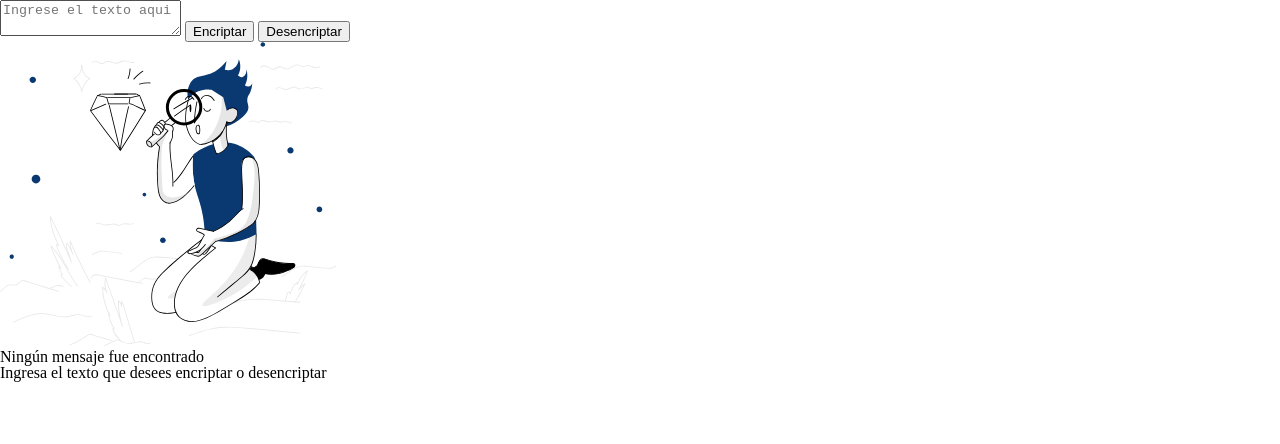
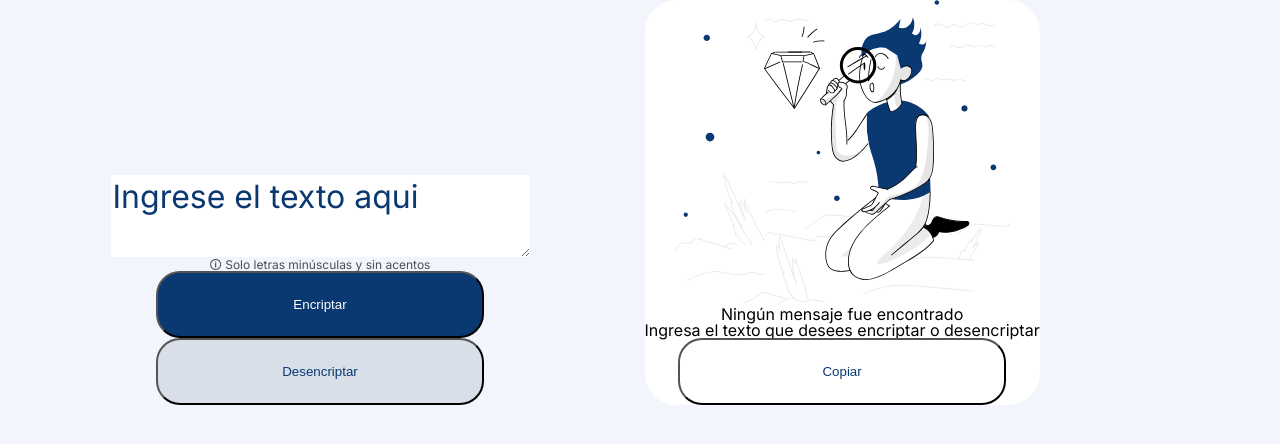
Before and after one commit to GeraOSF/encriptacion-texto, a plain HTML site: page index.html in a window 1280 px wide. Drawn offline with Linux system fonts and the light colour scheme.

Commit message:
Avance del estilo de la pagina modificando html y css

```diff
--- a/css/style.css
+++ b/css/style.css
@@ -1,3 +1,62 @@
+body {
+    background: #F3F5FC;
+    font-family: 'Inter', sans-serif;
+}
+
+.entrada-datos {
+    display: inline-block;
+    width: 50%;
+    height: 100%;
+    text-align: center;
+    margin: 0 auto;
+}
+
+.text-in {
+    border: none;
+    font-family: 'Inter', sans-serif;
+    font-size: 32px;
+    color: #0A3871;
+}
+
+.text-in::placeholder {
+    color: #0A3871;
+}
+
+.nota {
+    font-size: 12px;
+    color: #495057;
+}
+
+.boton {
+    width: 328px;
+    height: 67px;
+    border-radius: 24px;
+    cursor: pointer;
+}
+
+#boton-encriptar {
+    color: white;
+    background: #0A3871;
+}
+
+#boton-desencriptar {
+    color: #0A3871;
+    background: #D8DFE8;
+}
+
+#boton-copiar {
+    color: #0A3871;
+    background: white;
+}
+
+.salida-datos {
+    display: inline-block;
+    background: white;
+    text-align: center;
+    margin: 0 auto;
+    border-radius: 32px;
+}
+
 .elementos-no-hay-texto-invisible {
     display: none;
 }
--- a/index.html
+++ b/index.html
@@ -7,12 +7,16 @@
         <link rel="icon" href="images/logo.png" type="image/x-icon">
         <link rel="stylesheet" href="css/reset.css">
         <link rel="stylesheet" href="css/style.css">
+        <link rel="preconnect" href="https://fonts.googleapis.com">
+        <link rel="preconnect" href="https://fonts.gstatic.com" crossorigin>
+        <link href="https://fonts.googleapis.com/css2?family=Inter&display=swap" rel="stylesheet">
     </head>
 
     <body>
         <main>
             <form class="entrada-datos">
                 <textarea class="text-in" type="text" placeholder="Ingrese el texto aqui"></textarea>
+                <p class="nota">&#128712; Solo letras minúsculas y sin acentos</p>
                 <button id="boton-encriptar" class="boton">Encriptar</button>
                 <button id="boton-desencriptar" class="boton">Desencriptar</button>
             </form>
@@ -23,6 +27,7 @@
                     <p class="mensaje-no-texto">Ningún mensaje fue encontrado</p>
                     <p class="submensaje-no-texto">Ingresa el texto que desees encriptar o desencriptar</p>
                 </div>
+                <button id="boton-copiar" class="boton">Copiar</button>
             </section>
 
         </main>
```
